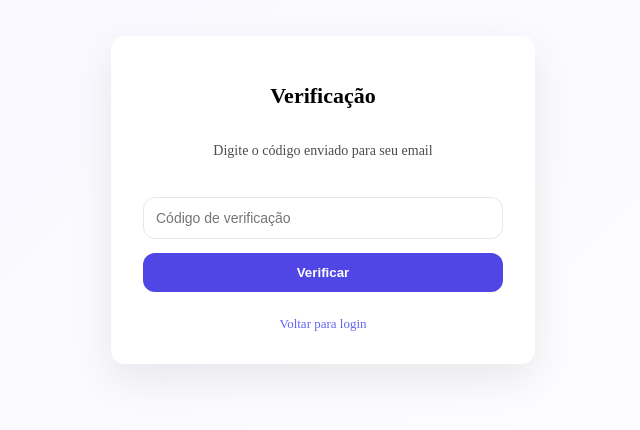
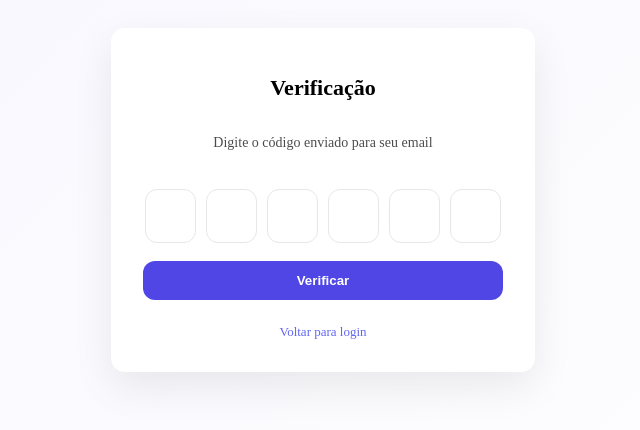
Before and after one commit to GabrielOliveira1430/crudUsuario-frontend, a React (Vite) app: page /verify-2fa in a window 1280 px wide. Shown: the part 208-638 px from the top of the page, without its empty margins (317-957 px from the left). Built offline with nearby package versions, Linux system fonts and the light colour scheme; no server answers; sample sign-in values are in the browser's storage.

Commit message:
feat(2fa): add professional code input UI
- created CodeInput component (bank-style input)
- added auto focus and auto navigation
- improved UX for 2FA verification
- kept full backward compatibility

```diff
--- /dev/null
+++ b/src/components/CodeInput.tsx
@@ -0,0 +1,79 @@
+import { useRef } from "react";
+import { useTheme } from "../hooks/useTheme";
+
+type Props = {
+  length?: number;
+  value: string;
+  onChange: (value: string) => void;
+};
+
+export default function CodeInput({
+  length = 6,
+  value,
+  onChange,
+}: Props) {
+  const { theme } = useTheme();
+
+  const inputsRef = useRef<(HTMLInputElement | null)[]>([]);
+
+  const handleChange = (index: number, val: string) => {
+    if (!/^[0-9]?$/.test(val)) return;
+
+    const newValue = value.split("");
+    newValue[index] = val;
+    const final = newValue.join("").slice(0, length);
+
+    onChange(final);
+
+    // auto next
+    if (val && index < length - 1) {
+      inputsRef.current[index + 1]?.focus();
+    }
+  };
+
+  const handleKeyDown = (index: number, e: React.KeyboardEvent) => {
+    if (e.key === "Backspace") {
+      if (!value[index] && index > 0) {
+        inputsRef.current[index - 1]?.focus();
+      }
+    }
+  };
+
+  return (
+    <div style={container}>
+      {Array.from({ length }).map((_, i) => (
+        <input
+          key={i}
+          ref={(el) => {
+            inputsRef.current[i] = el; // ✅ CORRIGIDO (sem retorno)
+          }}
+          value={value[i] || ""}
+          onChange={(e) => handleChange(i, e.target.value)}
+          onKeyDown={(e) => handleKeyDown(i, e)}
+          maxLength={1}
+          style={{
+            ...input(theme),
+            border: `1px solid ${theme.colors.border}`,
+          }}
+        />
+      ))}
+    </div>
+  );
+}
+
+const container: React.CSSProperties = {
+  display: "flex",
+  justifyContent: "center",
+  gap: 10,
+};
+
+const input = (theme: any): React.CSSProperties => ({
+  width: 45,
+  height: 50,
+  textAlign: "center",
+  fontSize: 20,
+  borderRadius: theme.radius,
+  outline: "none",
+  background: theme.colors.card,
+  color: theme.colors.text,
+});
--- a/src/pages/Verify2FA.tsx
+++ b/src/pages/Verify2FA.tsx
@@ -1,9 +1,9 @@
-import { useState, useEffect, useRef } from "react";
+import { useState, useEffect } from "react";
 import { useVerify2FA } from "../hooks/useAuth";
 import { useNavigate } from "react-router-dom";
 import { useTheme } from "../hooks/useTheme";
-import Input from "../components/Input";
 import Button from "../components/Button";
+import CodeInput from "../components/CodeInput";
 import toast from "react-hot-toast";
 
 export default function Verify2FA() {
@@ -12,21 +12,14 @@ export default function Verify2FA() {
   const { theme } = useTheme();
 
   const [code, setCode] = useState("");
-  const inputRef = useRef<HTMLInputElement>(null);
 
   const email = localStorage.getItem("auth_email");
 
-  // 🔐 PROTEÇÃO → não entra direto
   useEffect(() => {
     if (!email) {
       navigate("/");
     }
   }, [email, navigate]);
-
-  // 🎯 auto focus
-  useEffect(() => {
-    inputRef.current?.focus();
-  }, []);
 
   const handleSubmit = (e: React.FormEvent) => {
     e.preventDefault();
@@ -37,12 +30,7 @@ export default function Verify2FA() {
       return;
     }
 
-    if (!code.trim()) {
-      toast.error("Digite o código");
-      return;
-    }
-
-    if (code.length < 4) {
+    if (code.length < 6) {
       toast.error("Código incompleto");
       return;
     }
@@ -68,12 +56,7 @@ export default function Verify2FA() {
         </div>
 
         <form style={form} onSubmit={handleSubmit}>
-          <Input
-            ref={inputRef}
-            placeholder="Código de verificação"
-            value={code}
-            onChange={(e) => setCode(e.target.value)}
-          />
+          <CodeInput value={code} onChange={setCode} />
 
           <Button loading={isPending} fullWidth>
             Verificar
@@ -125,7 +108,8 @@ const subtitle: React.CSSProperties = {
 const form: React.CSSProperties = {
   display: "flex",
   flexDirection: "column",
-  gap: 14,
+  gap: 18,
+  alignItems: "center",
 };
 
 const back: React.CSSProperties = {
```
